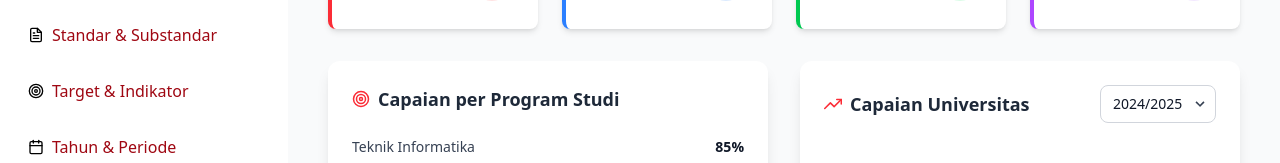
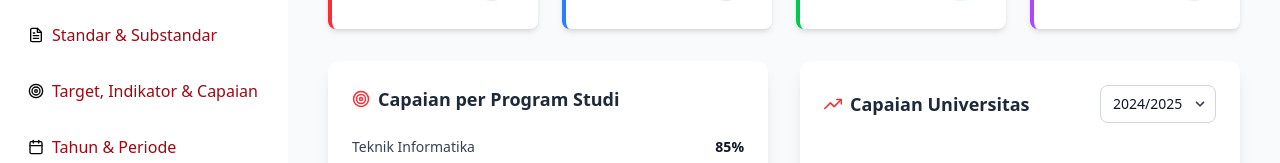
Before and after one commit to fadlifathurrahman/spmi-pasim, a React (Vite) app in the folder frontend/: page /dashboard in a window 1280 px wide. Shown: the part 223-386 px from the top of the page. Built offline with nearby package versions, Linux system fonts and the light colour scheme.

Commit message:
update komponen sidebar

```diff
--- a/frontend/src/components/Sidebar.jsx
+++ b/frontend/src/components/Sidebar.jsx
@@ -95,7 +95,7 @@ const SideBar = ({ isOpen, closeSidebar }) => {
               onClick={handleLinkClick}
             >
               <FiTarget className="mr-2 text-black" />
-              Target & Indikator
+              Target, Indikator & Capaian
             </Link>
           </li>
 
```
